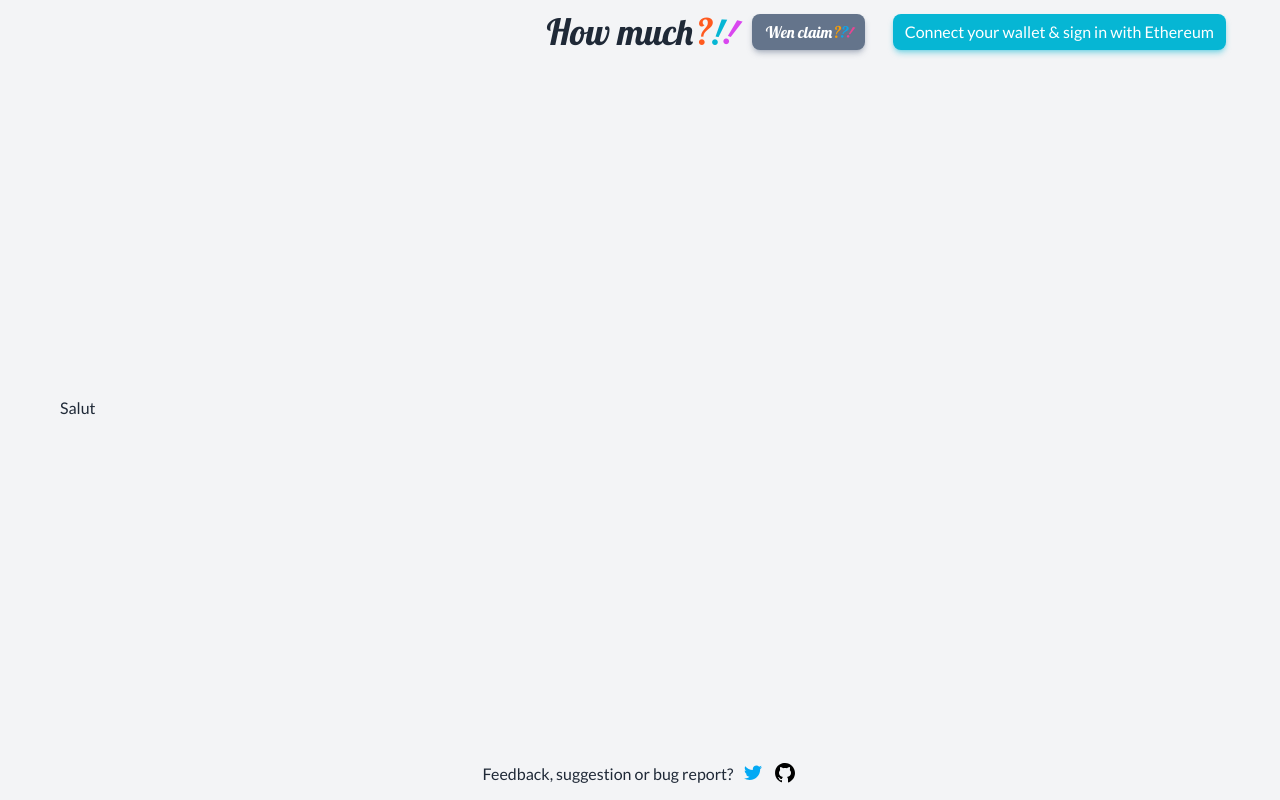
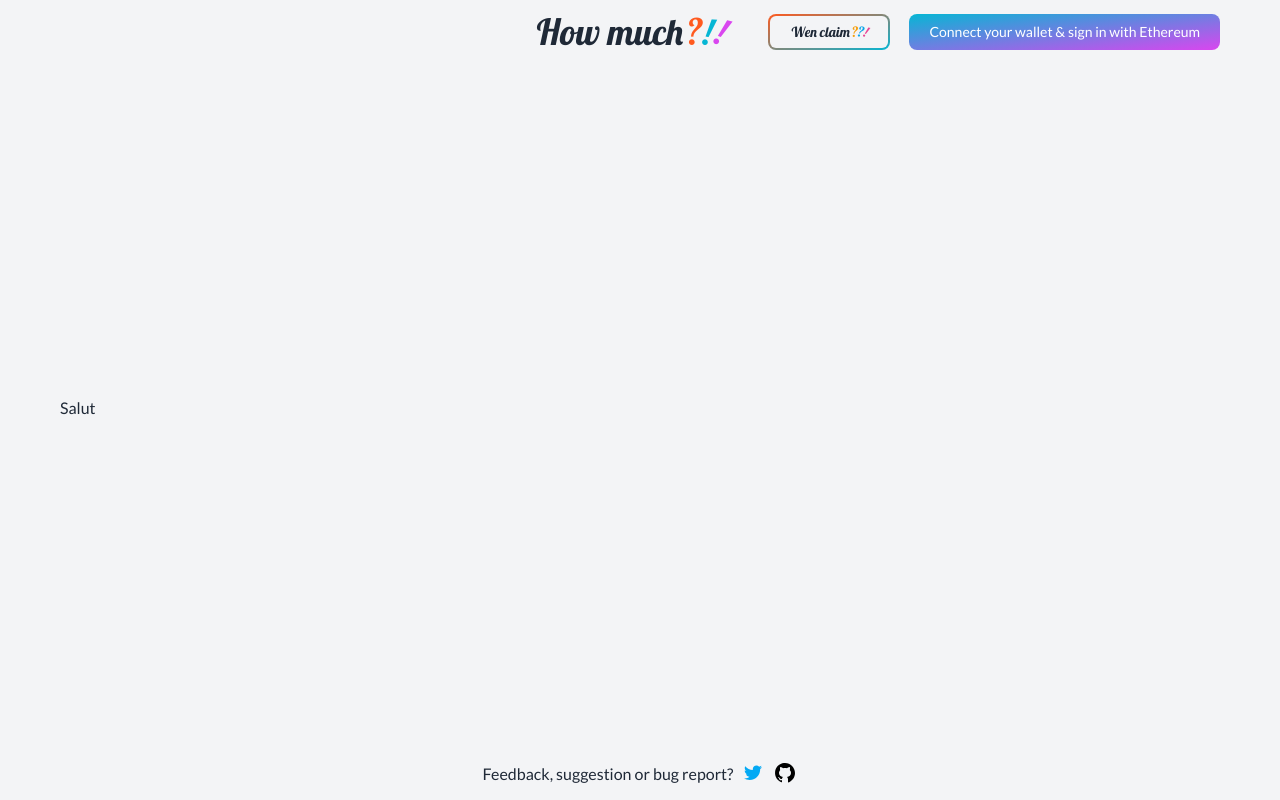
Before and after one commit to ootsun/how-much, a Next.js app: page / in a window 1280 px wide. Built offline with nearby package versions, Linux system fonts and the light colour scheme.

Commit message:
Enhance header

```diff
--- a/components/header/header.js
+++ b/components/header/header.js
@@ -5,50 +5,47 @@ import SignOutButton from './signOutButton.js';
 import {useContext} from 'react';
 import {authContext} from '../../lib/client/authHandler.js';
 import {ProfileAvatar} from './profile-avatar.js';
+import {WenClaim} from './wen-claim.js';
+import {NavItems} from './nav-items.js';
 
 export default function Header() {
 
-  const { isAuthenticated } = useContext(authContext);
+  const {isAuthenticated} = useContext(authContext);
 
   return (
-    <header className="flex h-16">
-      <div className="menu-box flex-1">
+    <header className="flex h-16 justify-between">
+      <div className="flex-1 flex md:items-center">
         <span className="md:hidden">
           <Menu styles={burgerStyles}>
-            <div className="flex w-full">
-              <div className="flex justify-center mb-5">
-                <div>
-                  <span className="text-orange-500">?</span>
-                  <span className="text-cyan-500 rotate-[11deg] inline-block">!</span>
-                  <span className="text-fuchsia-500 rotate-[22deg] inline-block">!</span>
-                </div>
-              </div>
+            <div className="flex w-full justify-center flex-col items-center menu-wrapper">
+              <WenClaim/>
               {!isAuthenticated && <SignInButton/>}
-              {isAuthenticated && <SignOutButton/>}
+              {isAuthenticated &&
+                <>
+                  <NavItems inBurger={true}/>
+                  <SignOutButton/>
+                </>
+              }
             </div>
           </Menu>
         </span>
+        {isAuthenticated &&
+          <NavItems/>
+        }
       </div>
-      <h1 className="text-center text-4xl font-cursive menu-box flex-2 items-center">
+      <h1 className="text-center text-4xl font-cursive flex-2 flex items-center mx-10">
         <span className="m-1">How much</span>
         <span className="text-orange-500">?</span>
         <span className="text-cyan-500 rotate-[11deg] inline-block mr-0.5">!</span>
         <span className="text-fuchsia-500 rotate-[22deg] inline-block m-0.5">!</span>
       </h1>
-      <div className="menu-box flex-1 justify-around items-center">
-        <Link href="https://wenclaim.xyz">
-          <a target="_blank"
-             title="Optimize the frequency of your claims and compounds in DeFi"
-             className="hidden md:inline button button-link font-cursive">
-            <span className="m-0.5">Wen claim</span>
-            <span className="text-amber-500">?</span>
-            <span className="text-sky-500 rotate-[11deg] inline-block">?</span>
-            <span className="text-pink-500 rotate-[22deg] inline-block">!</span>
-          </a>
-        </Link>
+      <div className="flex-1 flex justify-between items-center mr-5">
+        <span className="hidden md:inline-flex ">
+          <WenClaim/>
+        </span>
         {!isAuthenticated && <div className="hidden md:inline"><SignInButton/></div>}
         {isAuthenticated && <>
-          <ProfileAvatar/>
+          <div className="ml-auto md:ml-0"><ProfileAvatar/></div>
           <div className="hidden md:inline"><SignOutButton/></div>
         </>
         }
@@ -83,7 +80,7 @@ const burgerStyles = {
     height: '100%'
   },
   bmMenu: {
-    background: '#373a47',
+    background: 'rgb(55 65 81 / var(--tw-bg-opacity))',
     padding: '2.5em 1.5em 0',
     fontSize: '1.15em'
   },
@@ -95,7 +92,7 @@ const burgerStyles = {
     padding: '0.8em'
   },
   bmItem: {
-    display: 'inline-block'
+    display: 'flex'
   },
   bmOverlay: {
     background: 'rgba(0, 0, 0, 0.3)'
--- /dev/null
+++ b/components/header/nav-items.js
@@ -0,0 +1,15 @@
+import Link from 'next/link.js';
+
+export function NavItems({inBurger}) {
+  return (
+    <Link href="/operations">
+      <button
+        className={`${!inBurger ? 'hidden md:inline-flex ml-5' : ''} link-wrapper group group-hover:from-purple-600 group-hover:to-blue-500`}>
+        <a title="View, add and edit operations"
+           className="group-hover:bg-opacity-0">
+          Operations
+        </a>
+      </button>
+    </Link>
+  );
+}
--- a/components/header/profile-avatar.js
+++ b/components/header/profile-avatar.js
@@ -4,14 +4,14 @@ import {getUserAddress, getUserAvatarUrl} from '../../lib/client/authHandler.js'
 export function ProfileAvatar() {
 
   return (
-    <div className="w-12 flex items-center">
+    <div className="w-12 flex items-center mr-5 md:mr-0">
       <img
         src={getUserAvatarUrl()}
         alt="Avatar"
-        className="inline min-w-[3rem] min-h-[3rem] border-2 border-orange-500 rounded-full"
+        className="inline min-w-[3rem] min-h-[3rem] border-2 border-gray-400 rounded-full"
       />
       <div
-        className="text-xs bg-fuchsia-500 rounded-lg text-white relative left-[-4.1rem] bottom-[-1.6rem] min-w-max p-1">{truncateEthAddress(getUserAddress())}</div>
+        className="text-xs bg-orange-300 rounded-lg text-orange-700 relative left-[-4.1rem] bottom-[-1.6rem] min-w-max p-1">{truncateEthAddress(getUserAddress())}</div>
     </div>
   );
 }
--- /dev/null
+++ b/components/header/wen-claim.js
@@ -0,0 +1,19 @@
+import Link from 'next/link.js';
+
+export function WenClaim() {
+
+  return (
+    <Link href="https://wenclaim.xyz">
+      <button className="link-wrapper group group-hover:from-cyan-500 group-hover:to-fuchsia-500">
+        <a target="_blank"
+           title="Optimize the frequency of your claims and compounds in DeFi"
+           className="group-hover:bg-opacity-0 font-cursive">
+          <span className="m-0.5">Wen claim</span>
+          <span className="text-amber-500">?</span>
+          <span className="text-sky-500 rotate-[11deg] inline-block">?</span>
+          <span className="text-pink-500 rotate-[22deg] inline-block">!</span>
+        </a>
+      </button>
+    </Link>
+  );
+}
--- a/styles/globals.css
+++ b/styles/globals.css
@@ -26,31 +26,30 @@
     dark:bg-gray-800
   }
 
-  .menu-box {
-    @apply flex justify-center;
+  .link-wrapper {
+    @apply relative inline-flex items-center justify-center
+    p-0.5 overflow-hidden text-sm font-medium
+    rounded-lg bg-gradient-to-br from-orange-500 to-cyan-500
+    hover:text-white dark:text-white focus:ring-4 focus:ring-cyan-300 dark:focus:ring-cyan-800
   }
 
-  .menu-box:first-child > span {
-    @apply mr-auto;
-  }
-
-  .menu-box:last-child > span {
-    @apply ml-auto;
+  .link-wrapper > a {
+    @apply relative px-5 py-1.5 transition-all ease-in duration-75
+    bg-gray-100 dark:bg-gray-900 rounded-md
   }
 
   .button {
-    @apply text-center flex items-center
-    text-white shadow-md shadow-cyan-500/40 bg-cyan-500
-    dark:shadow-none dark:bg-cyan-600
-    hover:bg-cyan-600 hover:shadow-cyan-600/40 hover:dark:bg-cyan-700
-    disabled:bg-cyan-400 disabled:shadow-none disabled:dark:bg-cyan-500
-    rounded-lg px-3 py-1.5 h-fit
+    @apply text-white bg-gradient-to-br from-cyan-500 to-fuchsia-500
+    hover:bg-gradient-to-bl focus:ring-4 focus:ring-cyan-300 dark:focus:ring-cyan-800
+    font-medium rounded-lg text-sm px-5 py-2 text-center
   }
 
-  .button-link {
-    @apply shadow-slate-500/40 bg-slate-500
-    dark:shadow-none dark:bg-slate-600
-    hover:bg-slate-600 hover:shadow-slate-600/40 hover:dark:bg-slate-700
+  .menu-wrapper > *{
+    @apply my-2.5
+  }
+
+  .menu-wrapper > .link-wrapper > a {
+    @apply bg-gray-700 dark:bg-gray-900 text-white
   }
 }
 
```
